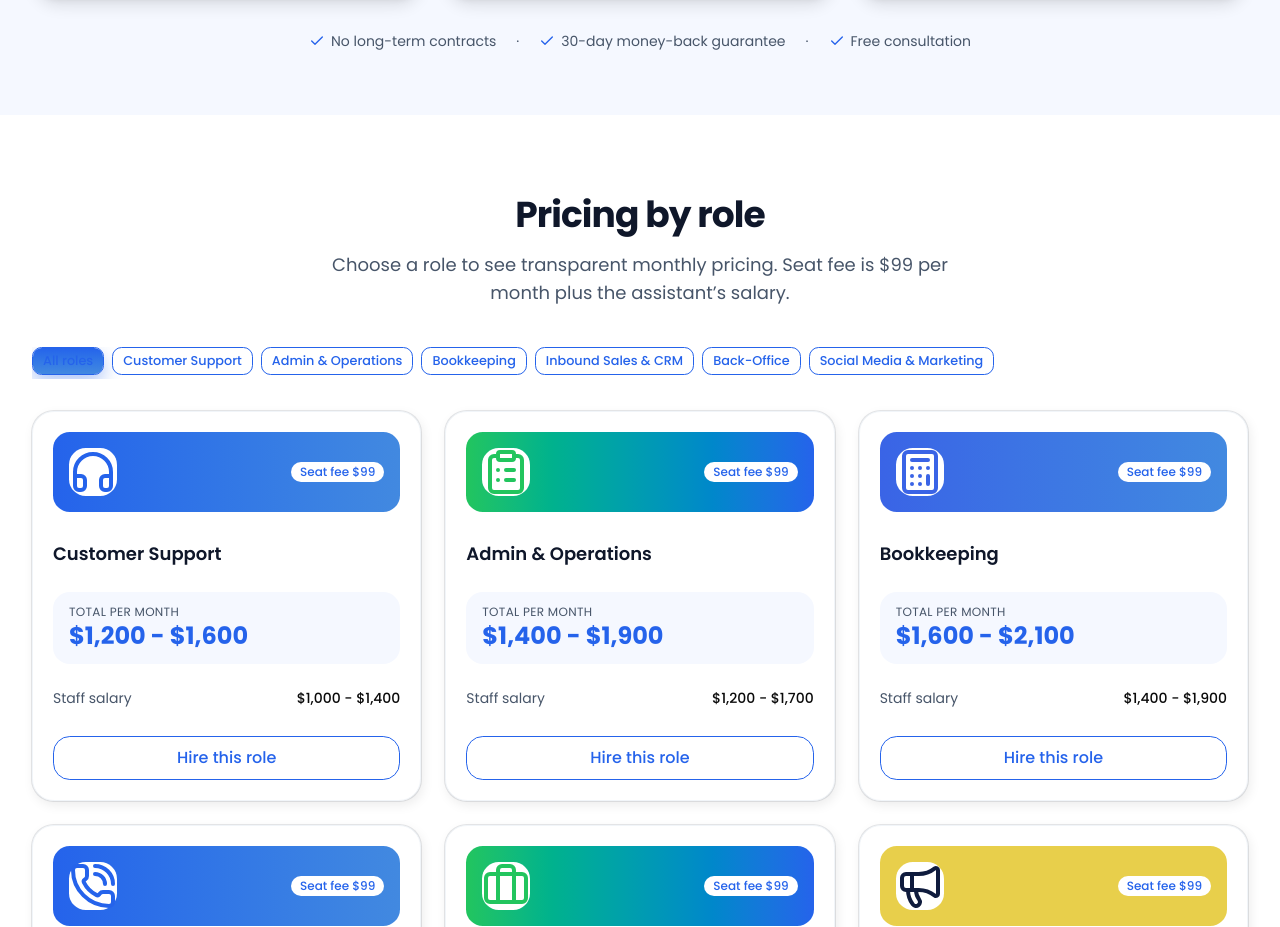
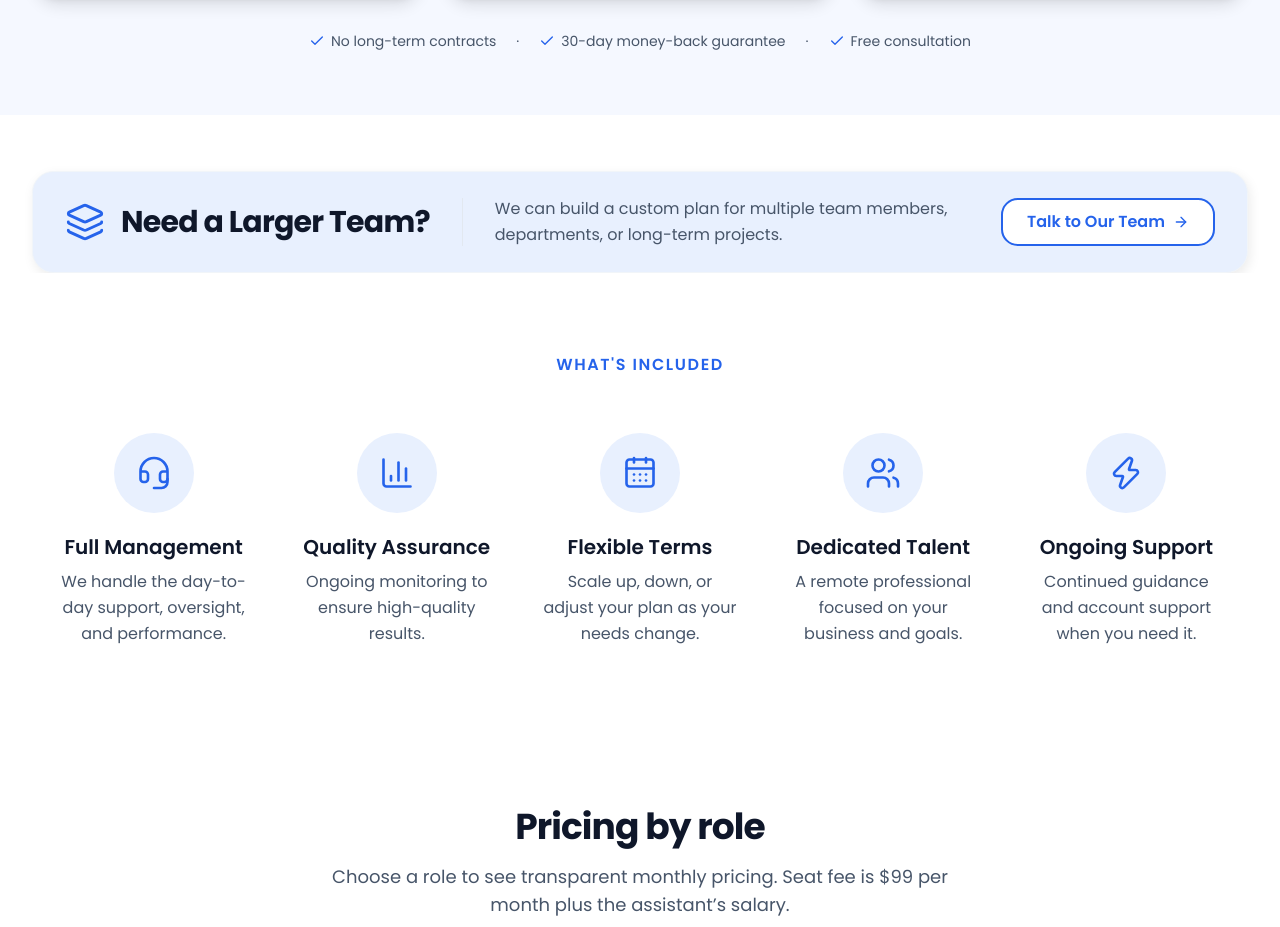
Before and after one commit to Captain-Kanak/virtualstaff-client, a Next.js app: page /pricing in a window 1280 px wide. Shown: the part 1703-2630 px from the top of the page. Built offline with nearby package versions, Linux system fonts and the light colour scheme; no server answers.

Commit message:
feat(pricing): add Need a Larger Team bar and What's Included columns
Extract a shared FeatureColumns component (How It Works unchanged), add the five What's Included items and the larger-team CTA bar below the plans section on the pricing page.

```diff
--- a/app/(common)/pricing/page.tsx
+++ b/app/(common)/pricing/page.tsx
@@ -1,7 +1,9 @@
 import type { Metadata } from "next";
 import InnerHero from "@/components/InnerHero";
+import LargerTeamBar from "@/components/pricing/LargerTeamBar";
 import PricingCards from "@/components/home/PricingCards";
 import PricingPageContent from "@/components/pricing/PricingPageContent";
+import WhatsIncluded from "@/components/pricing/WhatsIncluded";
 import { bookingUrl } from "@/lib/site";
 
 const siteUrl = process.env.NEXT_PUBLIC_SITE_URL || "http://localhost:3000";
@@ -64,6 +66,8 @@ export default function PricingPage() {
         ]}
       />
       <PricingCards id="plans" />
+      <LargerTeamBar />
+      <WhatsIncluded />
       <PricingPageContent />
     </div>
   );
--- /dev/null
+++ b/components/FeatureColumns.tsx
@@ -0,0 +1,53 @@
+"use client";
+
+import * as React from "react";
+import Container from "@/components/ui/Container";
+import Reveal from "@/components/Reveal";
+
+export type FeatureColumnItem = {
+  icon: React.ElementType;
+  title: string;
+  description: string;
+};
+
+export type FeatureColumnsProps = {
+  eyebrow: string;
+  items: readonly FeatureColumnItem[];
+};
+
+export default function FeatureColumns({ eyebrow, items }: FeatureColumnsProps) {
+  return (
+    <section className="bg-white py-14 md:py-20">
+      <Container>
+        <p className="mb-10 md:mb-14 text-center text-sm md:text-base font-semibold uppercase tracking-widest text-primary">
+          {eyebrow}
+        </p>
+
+        <div className="grid grid-cols-2 gap-x-6 gap-y-10 lg:grid-cols-5 lg:gap-0">
+          {items.map((item, i) => {
+            const Icon = item.icon;
+            return (
+              <Reveal key={item.title} delay={i * 0.1}>
+                <div
+                  className={`flex flex-col items-center px-2 text-center lg:px-6 ${
+                    i === 4 ? "col-span-2 lg:col-span-1" : ""
+                  } lg:border-l lg:border-line first:lg:border-l-0`}
+                >
+                  <div className="grid size-16 md:size-20 place-items-center rounded-full bg-brand-soft">
+                    <Icon className="size-8 md:size-9 text-primary" strokeWidth={1.75} />
+                  </div>
+                  <h3 className="mt-5 text-lg md:text-xl font-semibold text-text-heading">
+                    {item.title}
+                  </h3>
+                  <p className="mt-2 max-w-[16rem] text-base leading-relaxed text-text-body">
+                    {item.description}
+                  </p>
+                </div>
+              </Reveal>
+            );
+          })}
+        </div>
+      </Container>
+    </section>
+  );
+}
--- a/components/how-it-works/WhyChooseUs.tsx
+++ b/components/how-it-works/WhyChooseUs.tsx
@@ -1,76 +1,18 @@
 "use client";
 
-import * as React from "react";
 import { Coins, ShieldCheck, TrendingUp, Users, Zap } from "lucide-react";
-import Container from "@/components/ui/Container";
-import Reveal from "@/components/Reveal";
+import FeatureColumns from "@/components/FeatureColumns";
 
 const WHY_CHOOSE_US_ITEMS = [
-  {
-    icon: Zap,
-    title: "Fast Setup",
-    description:
-      "Get started quickly, often within 24–72 hours.",
-  },
-  {
-    icon: ShieldCheck,
-    title: "Quality Talent",
-    description:
-      "Skilled, experienced, and ready to support your business.",
-  },
-  {
-    icon: Users,
-    title: "Fully Managed",
-    description:
-      "We handle the team, operations, and ongoing support.",
-  },
-  {
-    icon: Coins,
-    title: "Cost-Effective",
-    description:
-      "Get the support you need at a fraction of local costs.",
-  },
-  {
-    icon: TrendingUp,
-    title: "Scalable",
-    description:
-      "Easily add more support as your business grows.",
-  },
+  { icon: Zap, title: "Fast Setup", description: "Get started quickly, often within 24–72 hours." },
+  { icon: ShieldCheck, title: "Quality Talent", description: "Skilled, experienced, and ready to support your business." },
+  { icon: Users, title: "Fully Managed", description: "We handle the team, operations, and ongoing support." },
+  { icon: Coins, title: "Cost-Effective", description: "Get the support you need at a fraction of local costs." },
+  { icon: TrendingUp, title: "Scalable", description: "Easily add more support as your business grows." },
 ] as const;
 
 export default function WhyChooseUs() {
   return (
-    <section className="bg-white py-14 md:py-20">
-      <Container>
-        <p className="mb-10 md:mb-14 text-center text-sm md:text-base font-semibold uppercase tracking-widest text-primary">
-          WHY BUSINESSES CHOOSE US
-        </p>
-
-        <div className="grid grid-cols-2 gap-x-6 gap-y-10 lg:grid-cols-5 lg:gap-0">
-          {WHY_CHOOSE_US_ITEMS.map((item, i) => {
-            const Icon = item.icon;
-            return (
-              <Reveal key={item.title} delay={i * 0.1}>
-                <div
-                  className={`flex flex-col items-center px-2 text-center lg:px-6 ${
-                    i === 4 ? "col-span-2 lg:col-span-1" : ""
-                  } lg:border-l lg:border-line first:lg:border-l-0`}
-                >
-                  <div className="grid size-16 md:size-20 place-items-center rounded-full bg-brand-soft">
-                    <Icon className="size-8 md:size-9 text-primary" strokeWidth={1.75} />
-                  </div>
-                  <h3 className="mt-5 text-lg md:text-xl font-semibold text-text-heading">
-                    {item.title}
-                  </h3>
-                  <p className="mt-2 max-w-[16rem] text-base leading-relaxed text-text-body">
-                    {item.description}
-                  </p>
-                </div>
-              </Reveal>
-            );
-          })}
-        </div>
-      </Container>
-    </section>
+    <FeatureColumns eyebrow="WHY BUSINESSES CHOOSE US" items={WHY_CHOOSE_US_ITEMS} />
   );
 }
--- /dev/null
+++ b/components/pricing/LargerTeamBar.tsx
@@ -0,0 +1,38 @@
+"use client";
+
+import { ArrowRight, Layers } from "lucide-react";
+import { Button } from "@/components/ui/button";
+import { bookingUrl } from "@/lib/site";
+import Container from "@/components/ui/Container";
+
+export default function LargerTeamBar() {
+  return (
+    <section className="bg-white pt-10 md:pt-14">
+      <Container>
+        <section className="flex flex-col gap-5 rounded-2xl border border-line-soft bg-brand-soft p-5 shadow-card md:p-6 lg:flex-row lg:items-center lg:gap-8 lg:px-8">
+          <div className="flex items-center gap-4">
+            <Layers className="size-10 shrink-0 text-primary" strokeWidth={1.75} />
+            <h3 className="text-2xl md:text-3xl font-bold tracking-tight text-text-heading">
+              Need a Larger Team?
+            </h3>
+          </div>
+          <div className="hidden h-12 w-px bg-line lg:block" />
+          <div className="flex-1 text-base leading-relaxed text-text-body">
+            We can build a custom plan for multiple team members, departments, or long-term projects.
+          </div>
+          <Button
+            variant="outline"
+            nativeButton={false}
+            className="group inline-flex h-12 items-center justify-center gap-2 rounded-xl border-2 border-brand-primary bg-white px-6 text-base font-semibold text-brand-primary transition-all duration-300 hover:bg-brand-soft"
+            render={
+              <a href={bookingUrl} target="_blank" rel="noopener noreferrer">
+                Talk to Our Team
+                <ArrowRight className="size-4 group-hover:translate-x-1" />
+              </a>
+            }
+          />
+        </section>
+      </Container>
+    </section>
+  );
+}
--- /dev/null
+++ b/components/pricing/WhatsIncluded.tsx
@@ -0,0 +1,18 @@
+"use client";
+
+import { BarChart3, CalendarDays, Headset, Users, Zap } from "lucide-react";
+import FeatureColumns from "@/components/FeatureColumns";
+
+const WHATS_INCLUDED_ITEMS = [
+  { icon: Headset, title: "Full Management", description: "We handle the day-to-day support, oversight, and performance." },
+  { icon: BarChart3, title: "Quality Assurance", description: "Ongoing monitoring to ensure high-quality results." },
+  { icon: CalendarDays, title: "Flexible Terms", description: "Scale up, down, or adjust your plan as your needs change." },
+  { icon: Users, title: "Dedicated Talent", description: "A remote professional focused on your business and goals." },
+  { icon: Zap, title: "Ongoing Support", description: "Continued guidance and account support when you need it." },
+] as const;
+
+export default function WhatsIncluded() {
+  return (
+    <FeatureColumns eyebrow="WHAT'S INCLUDED" items={WHATS_INCLUDED_ITEMS} />
+  );
+}
```
